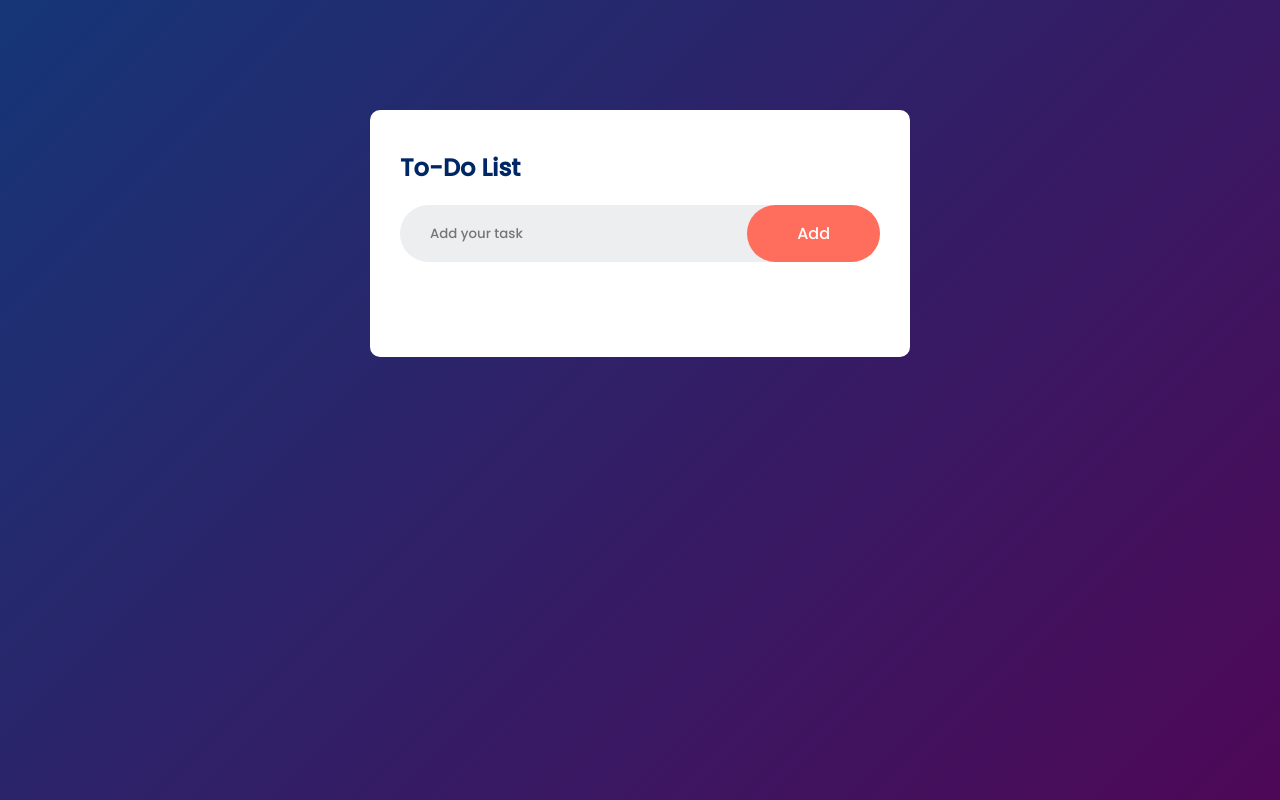
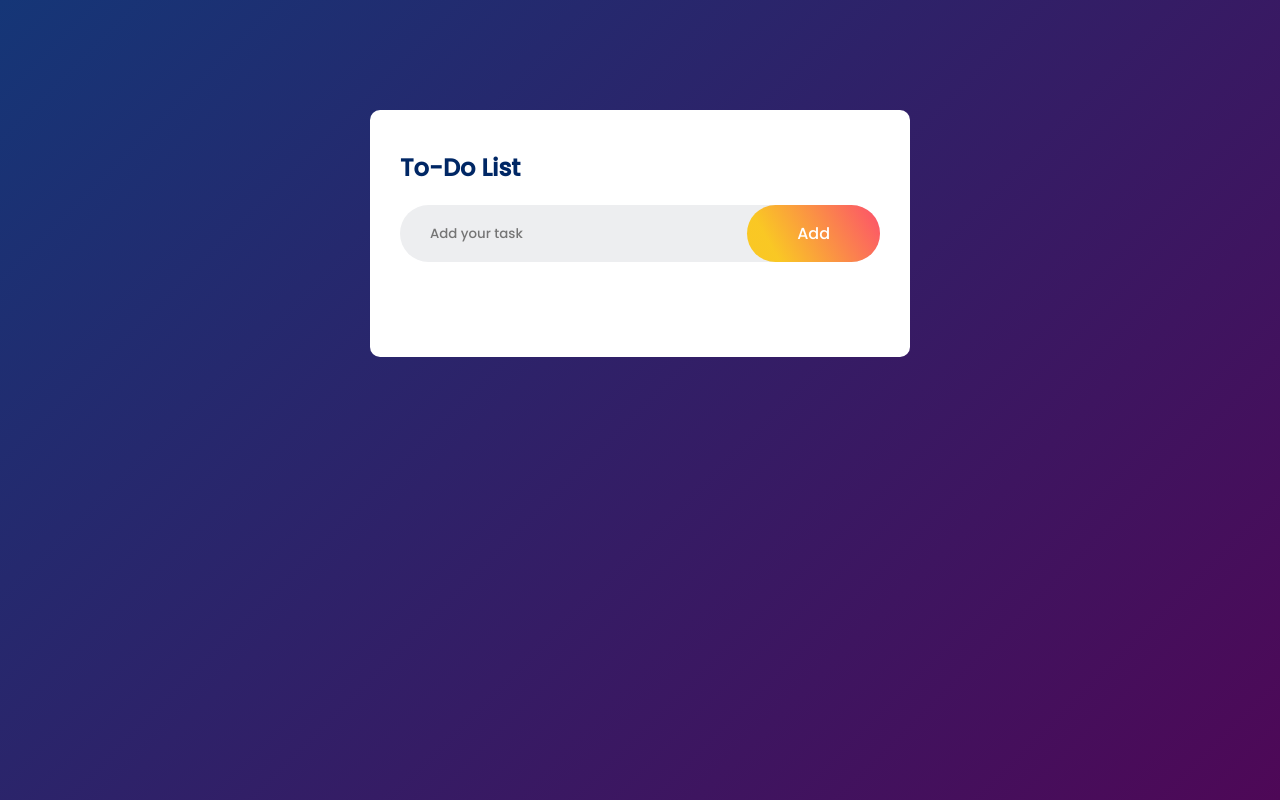
Before and after one commit to deepbeatz/CodeClauseInternship_To-Do-List, a plain HTML site: page index.html in a window 1280 px wide. Drawn offline with Linux system fonts and the light colour scheme.

Commit message:
Updated style.css

```diff
--- a/style.css
+++ b/style.css
@@ -51,15 +51,40 @@ input {
 }
 
 button {
+    transition: all 0.3s ease-in-out;
     border: none;
     outline: none;
     padding: 16px 50px;
-    background: #ff6d5d;
     color: #fff;
     font-size: 16px;
     cursor: pointer;
     border-radius: 40px;
+    background: hsla(46, 95%, 56%, 1);
+    background: linear-gradient(30deg, hsla(46, 95%, 56%, 1) 20%, hsla(350, 97%, 65%, 1) 100%);
+    background: -moz-linear-gradient(30deg, hsla(46, 95%, 56%, 1) 20%, hsla(350, 97%, 65%, 1) 100%);
+    background: -webkit-linear-gradient(30deg, hsla(46, 95%, 56%, 1) 20%, hsla(350, 97%, 65%, 1) 100%);
 }
+
+button:hover{
+    color: #000000;
+    font-weight: 700;
+    transform: scale(1.05);
+    /* background: linear-gradient(30deg, hsla(46, 95%, 56%, 1) 20%, hsla(350, 97%, 65%, 1) 100%);
+	background-size: 400% 400%;
+	animation: gradient 5s ease infinite; */
+}
+
+/* @keyframes gradient {
+	0% {
+		background-position: 0% 50%;
+	}
+	50% {
+		background-position: 100% 50%;
+	}
+	100% {
+		background-position: 0% 50%;
+	}
+} */
 
 ul li{
     list-style: none;
```
